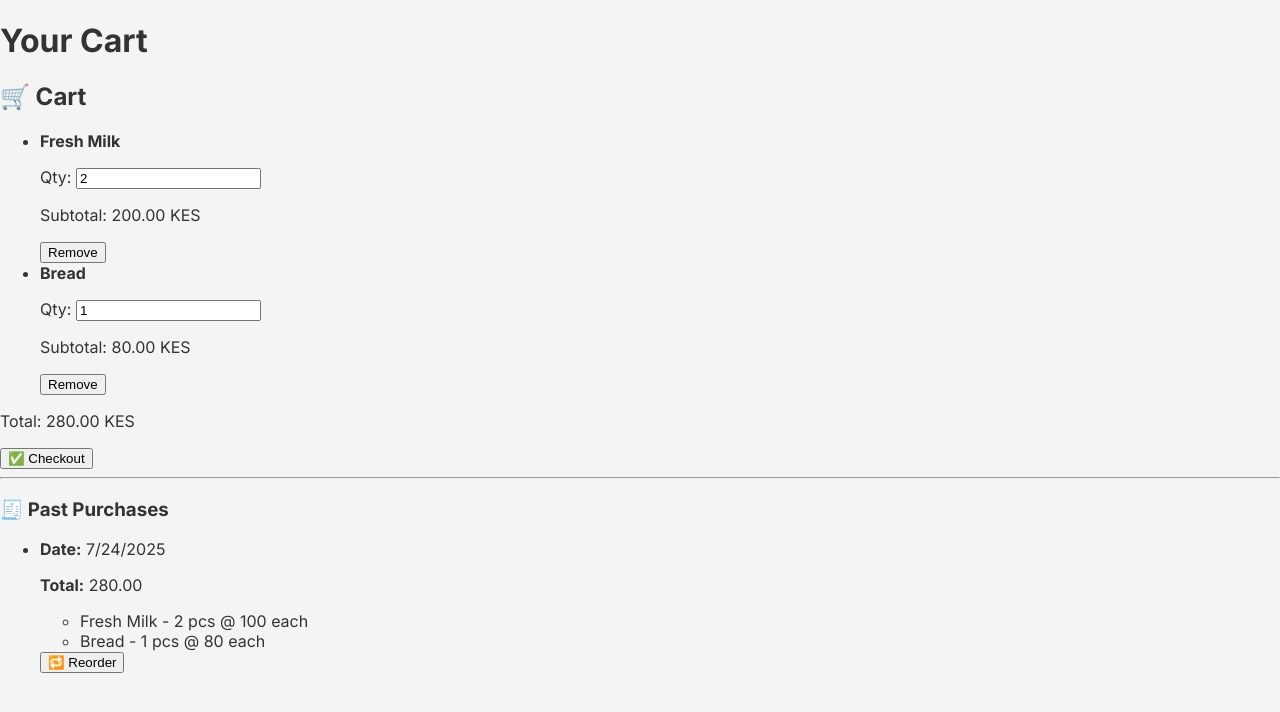
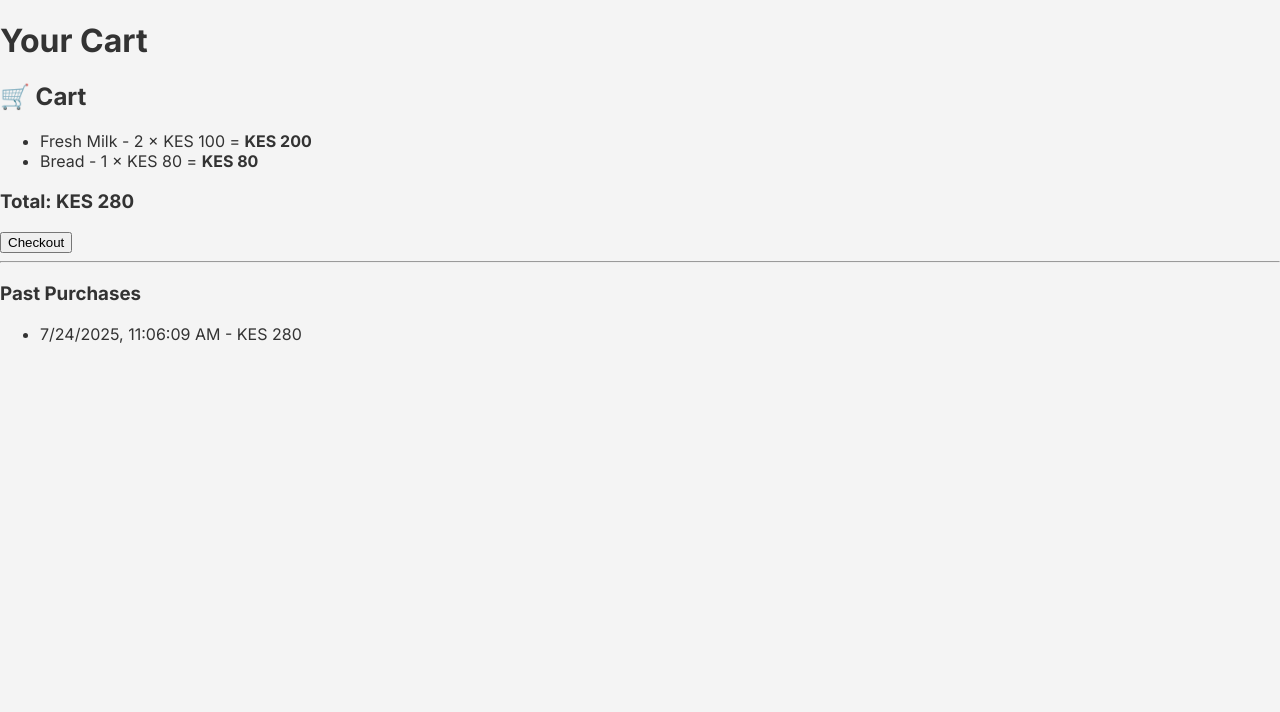
Before and after one commit to BirunduGloria/smart-duka, a Next.js app: page /cart in a window 1280 px wide. Shown: the top 712 px of the page. Built offline with nearby package versions, Linux system fonts and the light colour scheme; data requests are answered from the project's data file.

Commit message:
Refactor Cart component to streamline data fetching and enhance sales handling

```diff
--- a/app/components/Cart.js
+++ b/app/components/Cart.js
@@ -1,190 +1,88 @@
-import React, { useEffect, useState } from "react";
+import React, { useState, useEffect } from "react";
 
-const API_BASE = "http://localhost:3003"; // Your json-server URL
+function Cart() {
+  const [cartItems, setCartItems] = useState([]);
+  const [sales, setSales] = useState([]);
+  const API = "http://localhost:3003";
 
-function Cart({ currency = "KES" }) {
-  const [cartItems, setCartItems] = useState([]);
-  const [exchangeRate, setExchangeRate] = useState(1); // Default 1 for KES
-  const [pastSales, setPastSales] = useState([]);
+  useEffect(() => {
+    fetch(`${API}/cart`)
+      .then(res => res.json())
+      .then(setCartItems);
 
-  // Fetch cart
- useEffect(() => {
-  fetch(`${API_BASE}/cart`)
-    .then(res => {
-      if (!res.ok) {
-        throw new Error(`Fetch failed: ${res.status} ${res.statusText}`);
-      }
-      return res.json();
-    })
-    .then(setCartItems)
-    .catch(err => console.error("Cart fetch failed:", err));
-}, []);
-
-  // Fetch past purchases
-  useEffect(() => {
-    fetch(`${API_BASE}/sales`)
+    fetch(`${API}/sales`)
       .then(res => res.json())
-      .then(setPastSales)
-      .catch(err => console.error("Sales fetch failed:", err));
+      .then(setSales);
   }, []);
 
-  // Currency switcher
-  useEffect(() => {
-    if (currency === "USD") {
-      // Example exchange rate
-      setExchangeRate(0.0075);
-    } else {
-      setExchangeRate(1);
+  function handleCheckout() {
+    if (cartItems.length === 0) {
+      alert("Cart is empty!");
+      return;
     }
-  }, [currency]);
 
-  const updateQuantity = (id, newQty) => {
-    const updatedItem = cartItems.find(item => item.id === id);
-    if (!updatedItem) return;
+    const total = cartItems.reduce(
+      (sum, item) => sum + item.price * item.quantity,
+      0
+    );
 
-    fetch(`${API_BASE}/cart/${id}`, {
-      method: "PATCH",
+    const newSale = {
+      items: cartItems,
+      date: new Date().toISOString(),
+      total
+    };
+
+    fetch(`${API}/sales`, {
+      method: "POST",
       headers: { "Content-Type": "application/json" },
-      body: JSON.stringify({ quantity: newQty }),
+      body: JSON.stringify(newSale)
     })
       .then(res => res.json())
-      .then(data =>
-        setCartItems(items =>
-          items.map(item => (item.id === id ? { ...item, quantity: newQty } : item))
-        )
-      );
-  };
+      .then(savedSale => {
+        alert("Checkout complete!");
+        setSales([...sales, savedSale]);
+        setCartItems([]);
 
-  const removeItem = id => {
-    fetch(`${API_BASE}/cart/${id}`, { method: "DELETE" })
-      .then(() => setCartItems(items => items.filter(item => item.id !== id)));
-  };
+        // Optionally clear the cart from server
+        cartItems.forEach(item => {
+          fetch(`${API}/cart/${item.id}`, { method: "DELETE" });
+        });
+      });
+  }
 
   const cartTotal = cartItems.reduce(
-    (sum, item) => sum + item.price * item.quantity * exchangeRate,
+    (sum, item) => sum + item.price * item.quantity,
     0
   );
 
-  const handleCheckout = () => {
-    if (cartItems.length === 0) return alert("Cart is empty.");
-
-    const sale = {
-      items: cartItems,
-      total: cartTotal,
-      currency,
-      date: new Date().toISOString(),
-    };
-
-    fetch(`${API_BASE}/sales`, {
-      method: "POST",
-      headers: { "Content-Type": "application/json" },
-      body: JSON.stringify(sale),
-    })
-      .then(res => res.json())
-      .then(() => {
-        setCartItems([]); // Clear cart
-        alert("Sale submitted!");
-      })
-      .catch(err => {
-        console.error("Checkout failed:", err);
-        alert("Checkout failed.");
-      });
-  };
-
-  const reorder = sale => {
-    const newItems = sale.items.map(({ name, price, quantity }) => ({
-      name,
-      price,
-      quantity,
-    }));
-    // Add reordered items to cart
-    newItems.forEach(item => {
-      fetch(`${API_BASE}/cart`, {
-        method: "POST",
-        headers: { "Content-Type": "application/json" },
-        body: JSON.stringify(item),
-      });
-    });
-    alert("Items reordered to cart.");
-  };
-
   return (
     <div>
-      <h2 className="text-xl font-bold mb-2">🛒 Cart</h2>
+      <h2>🛒 Cart</h2>
       {cartItems.length === 0 ? (
         <p>No items in cart.</p>
       ) : (
         <ul>
           {cartItems.map(item => (
-            <li key={item.id} className="border p-2 mb-2 flex justify-between">
-              <div>
-                <strong>{item.name}</strong>
-                <p>
-                  Qty:{" "}
-                  <input
-                    type="number"
-                    min="1"
-                    value={item.quantity}
-                    onChange={e => updateQuantity(item.id, parseInt(e.target.value))}
-                    className="w-16 ml-2"
-                  />
-                </p>
-                <p>
-                  Subtotal: {(item.price * item.quantity * exchangeRate).toFixed(2)}{" "}
-                  {currency}
-                </p>
-              </div>
-              <button
-                onClick={() => removeItem(item.id)}
-                className="text-red-600 hover:underline"
-              >
-                Remove
-              </button>
+            <li key={item.id}>
+              {item.name} - {item.quantity} × KES {item.price} ={" "}
+              <strong>KES {item.quantity * item.price}</strong>
             </li>
           ))}
         </ul>
       )}
 
-      <div className="mt-4">
-        <p className="font-semibold">
-          Total: {cartTotal.toFixed(2)} {currency}
-        </p>
-        <button
-          onClick={handleCheckout}
-          className="bg-green-600 text-white px-4 py-2 mt-2 rounded hover:bg-green-700"
-        >
-          ✅ Checkout
-        </button>
-      </div>
+      <h3>Total: KES {cartTotal}</h3>
+      <button onClick={handleCheckout}>Checkout</button>
 
-      <hr className="my-6" />
-
-      <h3 className="text-lg font-semibold mb-2">🧾 Past Purchases</h3>
-      {pastSales.length === 0 ? (
-        <p>No past sales.</p>
+      <hr />
+      <h3>Past Purchases</h3>
+      {sales.length === 0 ? (
+        <p>No past sales yet.</p>
       ) : (
         <ul>
-          {pastSales.map(sale => (
-            <li key={sale.id} className="border p-2 mb-2">
-              <p>
-                <strong>Date:</strong> {new Date(sale.date).toLocaleDateString()}
-              </p>
-              <p>
-                <strong>Total:</strong> {sale.total.toFixed(2)} {sale.currency}
-              </p>
-              <ul className="ml-4">
-                {sale.items.map((item, i) => (
-                  <li key={i}>
-                    {item.name} - {item.quantity} pcs @ {item.price} each
-                  </li>
-                ))}
-              </ul>
-              <button
-                onClick={() => reorder(sale)}
-                className="bg-blue-500 text-white px-3 py-1 mt-2 rounded hover:bg-blue-600"
-              >
-                🔁 Reorder
-              </button>
+          {sales.map((sale, index) => (
+            <li key={index}>
+              {new Date(sale.date).toLocaleString()} - KES {sale.total}
             </li>
           ))}
         </ul>
```
